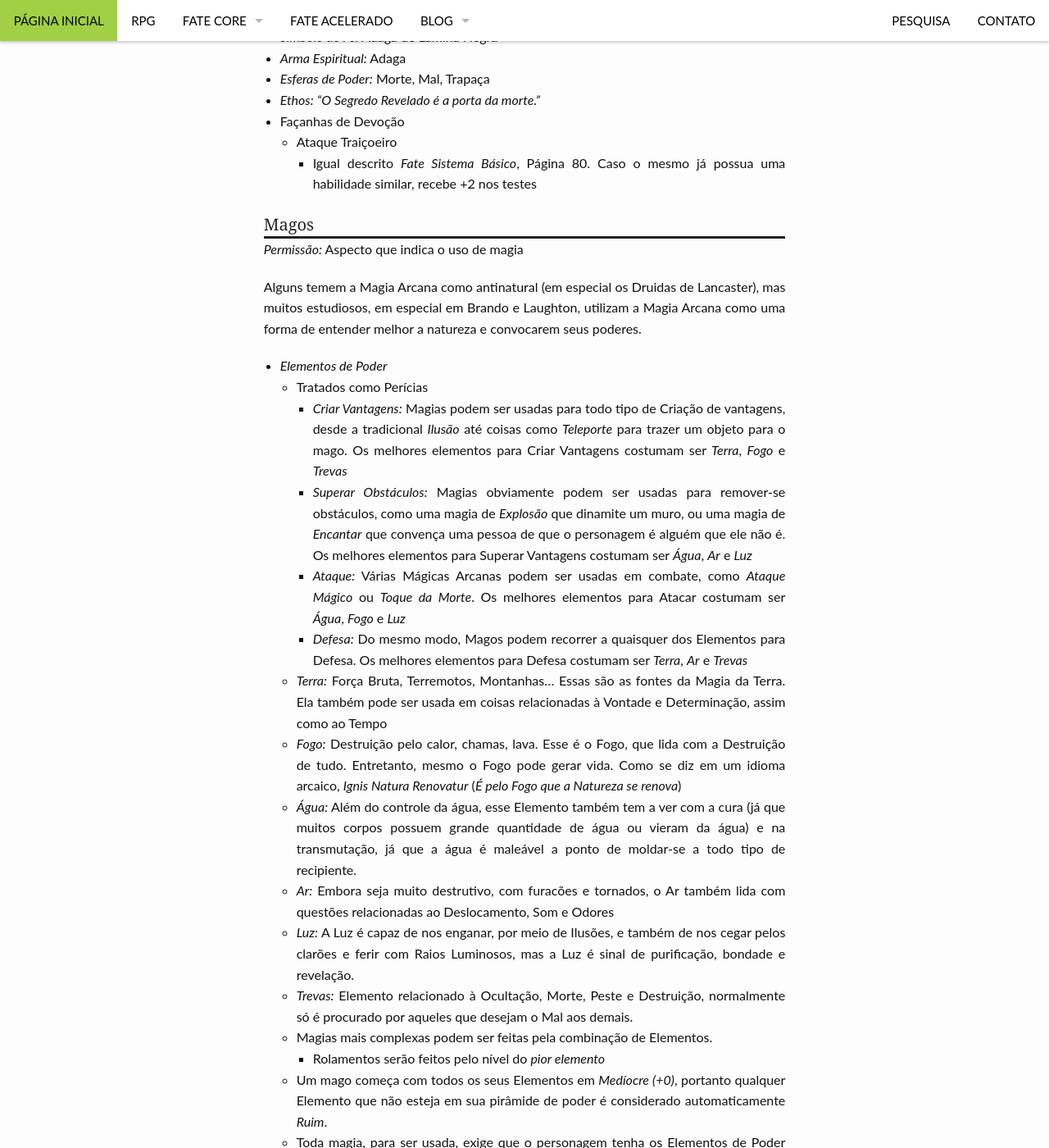
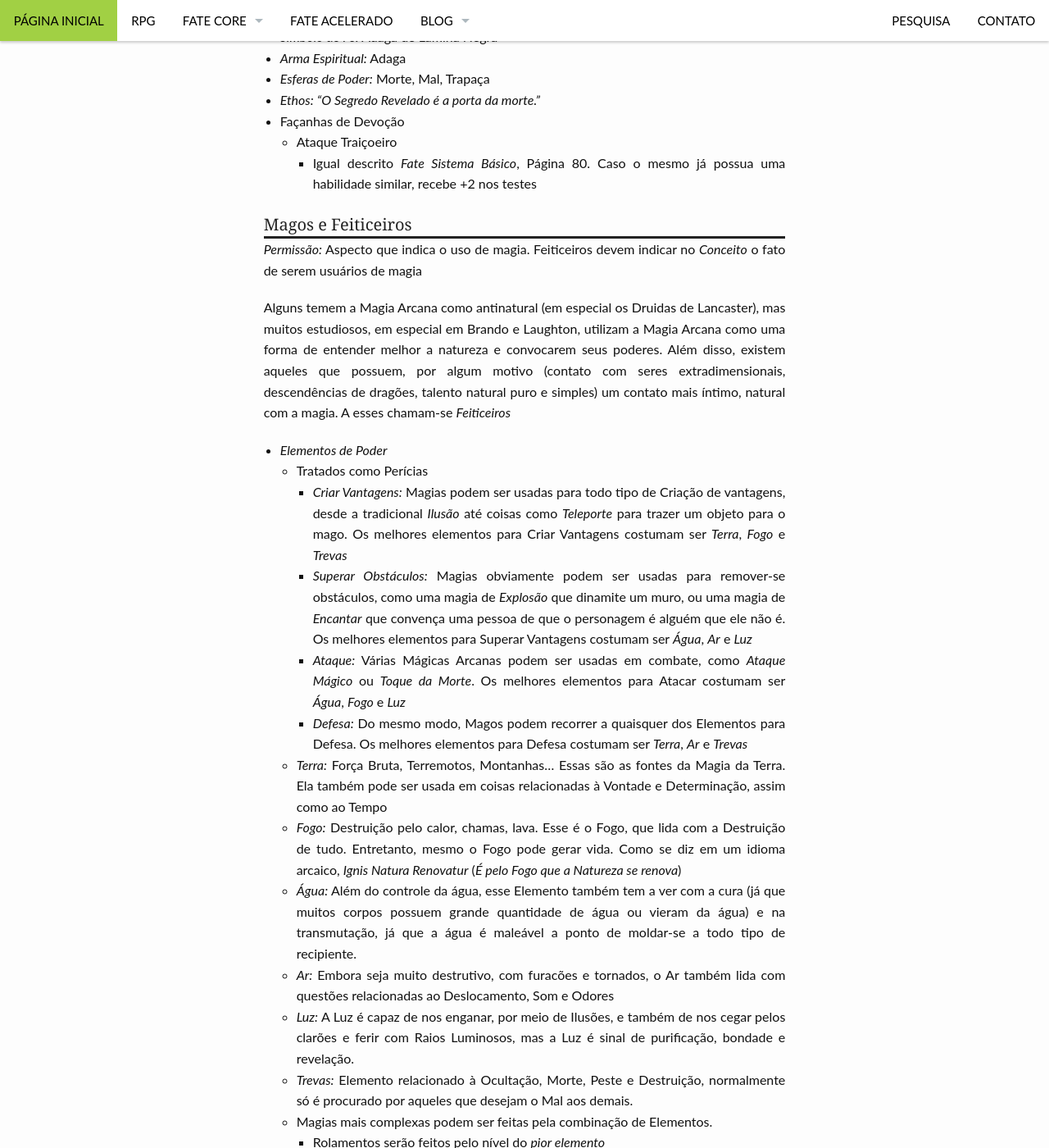
Before and after one commit to fabiocosta0305/fabiocosta0305.github.io-old, a Jekyll site: the page built from _posts/RPG/2015-05-27-DestinoDeMoreania-extras.md, in a window 1280 px wide and 1400 px high, scrolled down 24802 px. Shown: the whole window at 82% size. Built offline with Jekyll 4.4.1, drawn with Linux system fonts in a browser that asks for light colours; some of the changed text lies outside the part shown.

Commit message:
MudanÃ§a de Ficha - Astarte Treehills (Destino de Moreania)

```diff
--- a/_posts/RPG/2015-05-27-DestinoDeMoreania-extras.md
+++ b/_posts/RPG/2015-05-27-DestinoDeMoreania-extras.md
@@ -1202,13 +1202,18 @@ estão empenhados em buscas para encontrar estes raros tesouros...
      - Igual descrito *Fate  Sistema Básico*, Página 80.  Caso o mesmo
        já possua uma habilidade similar, recebe +2 nos testes
 
-#### Magos
-*Permissão:* Aspecto que indica o uso de magia
+#### Magos e Feiticeiros
+
+*Permissão:*  Aspecto que  indica o  uso de  magia. Feiticeiros  devem
+indicar no _Conceito_ o fato de serem usuários de magia
 
 Alguns temem a  Magia Arcana como antinatural (em  especial os Druidas
 de  Lancaster),  mas  muitos  estudiosos,  em  especial  em  Brando  e
 Laughton, utilizam a Magia Arcana como  uma forma de entender melhor a
-natureza e convocarem seus poderes.
+natureza e convocarem  seus poderes.  Além disso,  existem aqueles que
+possuem,  por  algum  motivo  (contato  com  seres  extradimensionais,
+descendências de dragões,  talento natural puro e  simples) um contato
+mais íntimo, natural com a magia. A esses chamam-se _Feiticeiros_
 
 - *Elementos de Poder*
   - Tratados como Perícias
@@ -1252,9 +1257,11 @@ natureza e convocarem seus poderes.
   - Magias  mais  complexas  podem   ser  feitas  pela  combinação  de
     Elementos.
      - Rolamentos serão feitos pelo nível do *pior elemento*
-  - Um mago  começa com  todos os seus  Elementos em  *Medíocre (+0)*,
-    portanto qualquer Elemento que não esteja em sua pirâmide de poder
-    é considerado automaticamente *Ruim*.
+  - Um mago só  pode utilizar Elementos de Poder que  ele tenha em sua
+    Pirâmide  de  perícias.    Feiticeiros,  porém,  _podem  utilizar_
+    Elementos de Poder  que não possuam em suas  Pirâmides de Perícias
+    (elas  serão   consideradas  _Medíocres   (+0)_  para   efeito  de
+    rolamentos e níveis de pré-requisitos)
   - Toda  magia, para  ser  usada,  exige que  o  personagem tenha  os
     Elementos de Poder em determinados níveis.
      - *Exemplo:* *Cura  Mágica* exige  *Luz Medíocre  (+0)*, enquanto
@@ -1275,6 +1282,8 @@ natureza e convocarem seus poderes.
     Tensão na  Falha), ou podem  optar (no  caso de *Sucesso  a Grande
     Custo*)  por  fazer a  Magia  tornar-se  Selvagem (a  critério  do
     Narrador o que acontece)
+     - Magos podem recorrer a isso  para utilizarem Elementos de Poder
+       que não possuem, como se fossem Feiticeiros.
 
 ### Magos do Nome Verdadeiro (Lexicais)
 *Permissão:* Aspecto *Lexical* como Conceito
```
